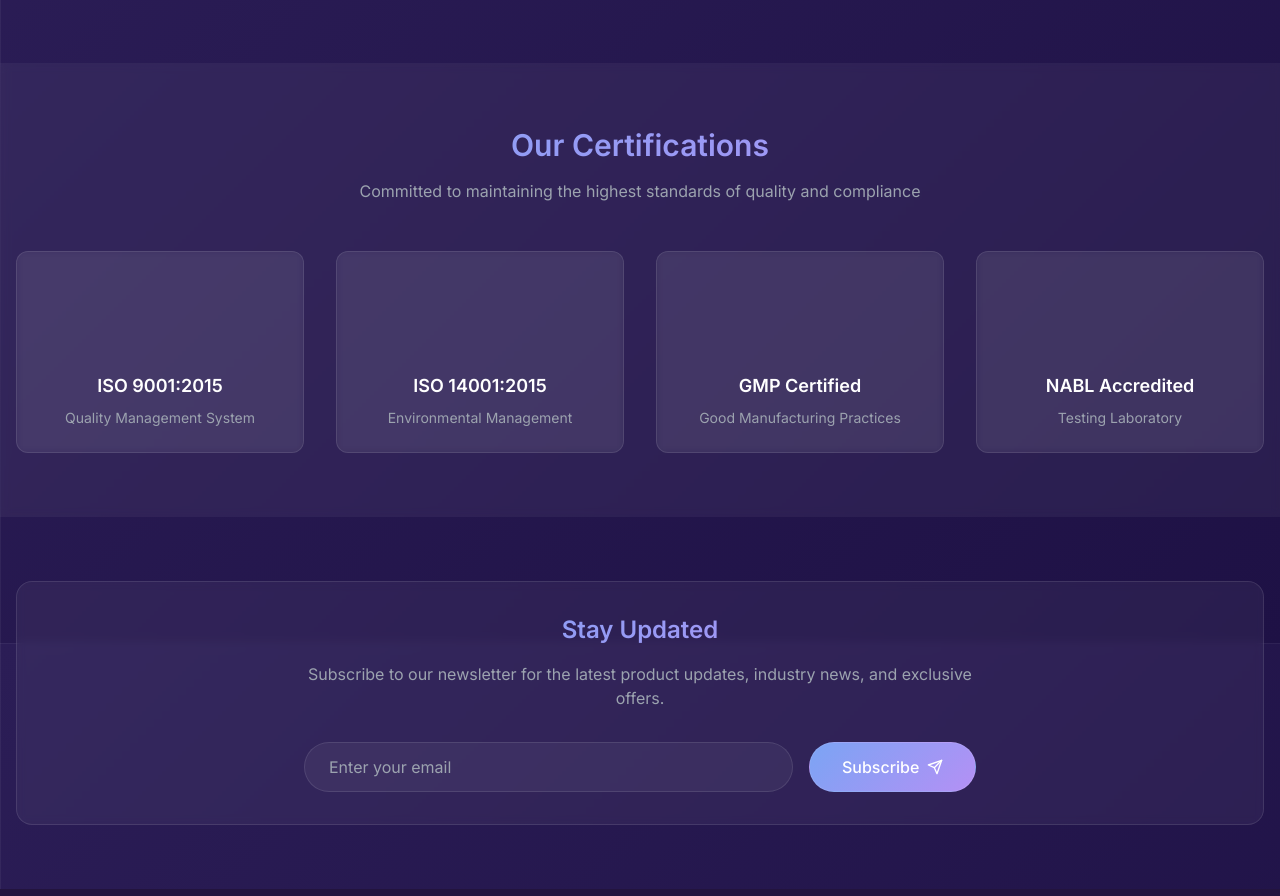
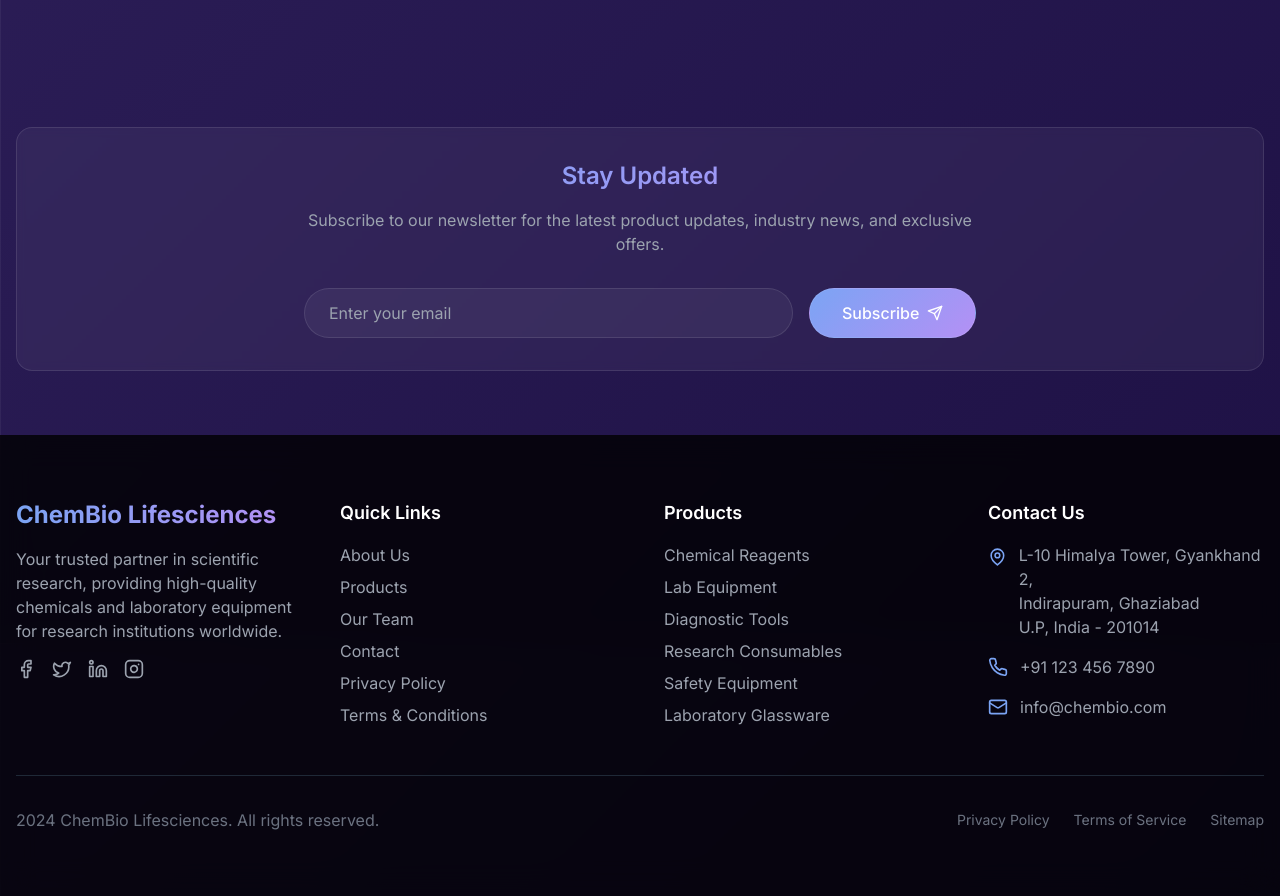
Before and after one commit to gauravitis/chembio-v4, a Next.js app: page / in a window 1280 px wide. Shown: the part 4222-5118 px from the top of the page. Built offline with nearby package versions, Linux system fonts and the light colour scheme; no server answers; grey boxes are pictures that could not be loaded.

Commit message:
Remove certifications section and enhance footer
- Removed certifications section from landing page
- Enhanced footer with 4-column layout
- Added social media links
- Added product categories
- Improved contact information with icons
- Added bottom links for privacy, terms, and sitemap

```diff
--- a/src/app/page.tsx
+++ b/src/app/page.tsx
@@ -8,6 +8,7 @@ import { useIntersectionObserver } from '@/hooks/use-intersection-observer';
 import { cn, throttle } from '@/lib/utils';
 import { TestimonialCard } from '@/components/ui/testimonial-card';
 import { NewsletterForm } from '@/components/ui/newsletter-form';
+import { Footer } from '@/components/ui/footer';
 
 interface ServiceCardProps {
   icon: string;
@@ -96,7 +97,6 @@ export default function Home() {
   const { elementRef: categoriesRef, isVisible: categoriesVisible } = useIntersectionObserver();
   const { elementRef: whyUsRef, isVisible: whyUsVisible } = useIntersectionObserver();
   const { elementRef: testimonialsRef, isVisible: testimonialsVisible } = useIntersectionObserver();
-  const { elementRef: certificationsRef, isVisible: certificationsVisible } = useIntersectionObserver();
 
   useEffect(() => {
     const handleParallax = (e: MouseEvent) => {
@@ -495,76 +495,15 @@ export default function Home() {
         </div>
       </section>
 
-      {/* Certifications & Accreditations */}
-      <section
-        ref={certificationsRef as React.RefObject<HTMLElement>}
-        className={cn(
-          "py-16 px-4 bg-white/5 backdrop-blur-sm section-fade-in will-change-transform",
-          certificationsVisible && "visible"
-        )}
-      >
-        <div className="max-w-7xl mx-auto">
-          <h3 className="text-2xl md:text-3xl font-semibold text-center text-gradient mb-4">
-            Our Certifications
-          </h3>
-          <p className="text-center text-gray-400 mb-12 max-w-2xl mx-auto">
-            Committed to maintaining the highest standards of quality and compliance
-          </p>
-          <div className="grid grid-cols-2 md:grid-cols-4 gap-6 md:gap-8">
-            {[
-              {
-                name: "ISO 9001:2015",
-                logo: "/certifications/iso-9001.png",
-                description: "Quality Management System"
-              },
-              {
-                name: "ISO 14001:2015",
-                logo: "/certifications/iso-14001.png",
-                description: "Environmental Management"
-              },
-              {
-                name: "GMP Certified",
-                logo: "/certifications/gmp.png",
-                description: "Good Manufacturing Practices"
-              },
-              {
-                name: "NABL Accredited",
-                logo: "/certifications/nabl.png",
-                description: "Testing Laboratory"
-              }
-            ].map((cert) => (
-              <div
-                key={cert.name}
-                className="group p-6 rounded-xl bg-white/5 backdrop-blur-sm border border-white/10 hover:bg-white/10 transition-all duration-300 hover:-translate-y-1 parallax-element text-center"
-                data-speed="1"
-              >
-                <div className="h-20 relative mb-4">
-                  <OptimizedImage
-                    src={cert.logo}
-                    alt={cert.name}
-                    fill
-                    quality={90}
-                    className="object-contain"
-                  />
-                </div>
-                <h4 className="text-lg font-semibold text-white mb-2">
-                  {cert.name}
-                </h4>
-                <p className="text-gray-400 text-sm">
-                  {cert.description}
-                </p>
-              </div>
-            ))}
-          </div>
-        </div>
-      </section>
-
       {/* Newsletter Subscription */}
       <section className="py-16 px-4">
         <div className="max-w-7xl mx-auto">
           <NewsletterForm />
         </div>
       </section>
+
+      {/* Footer */}
+      <Footer />
     </main>
   );
 }
--- a/src/components/ui/footer.tsx
+++ b/src/components/ui/footer.tsx
@@ -1,32 +1,60 @@
 'use client';
 
 import Link from 'next/link';
+import { Mail, Phone, MapPin, Facebook, Twitter, Linkedin, Instagram } from 'lucide-react';
 
 export function Footer() {
   return (
     <footer className="bg-black/80 backdrop-blur-lg text-gray-300">
-      <div className="max-w-7xl mx-auto px-4 py-12">
-        <div className="grid grid-cols-1 md:grid-cols-2 gap-8">
+      <div className="max-w-7xl mx-auto px-4 py-16">
+        <div className="grid grid-cols-1 md:grid-cols-2 lg:grid-cols-4 gap-8 lg:gap-12">
           {/* Company Info */}
-          <div>
-            <h3 className="text-2xl font-bold bg-gradient-to-r from-blue-200 via-indigo-300 to-purple-400 text-transparent bg-clip-text mb-4">
+          <div className="space-y-4">
+            <h3 className="text-2xl font-bold bg-gradient-to-r from-[#7BA4F4] to-[#B490F5] text-transparent bg-clip-text">
               ChemBio Lifesciences
             </h3>
-            <p className="text-gray-400 max-w-md">
+            <p className="text-gray-400">
               Your trusted partner in scientific research, providing high-quality chemicals
               and laboratory equipment for research institutions worldwide.
             </p>
-            <div className="mt-4">
-              <p className="text-gray-400">
-                L-10 Himalya Tower, Gyankhand 2,<br />
-                Indirapuram, Ghaziabad<br />
-                U.P, India - 201014
-              </p>
+            <div className="flex items-center gap-4">
+              <a
+                href="https://facebook.com"
+                target="_blank"
+                rel="noopener noreferrer"
+                className="text-gray-400 hover:text-[#7BA4F4] transition-colors"
+              >
+                <Facebook className="w-5 h-5" />
+              </a>
+              <a
+                href="https://twitter.com"
+                target="_blank"
+                rel="noopener noreferrer"
+                className="text-gray-400 hover:text-[#7BA4F4] transition-colors"
+              >
+                <Twitter className="w-5 h-5" />
+              </a>
+              <a
+                href="https://linkedin.com"
+                target="_blank"
+                rel="noopener noreferrer"
+                className="text-gray-400 hover:text-[#7BA4F4] transition-colors"
+              >
+                <Linkedin className="w-5 h-5" />
+              </a>
+              <a
+                href="https://instagram.com"
+                target="_blank"
+                rel="noopener noreferrer"
+                className="text-gray-400 hover:text-[#7BA4F4] transition-colors"
+              >
+                <Instagram className="w-5 h-5" />
+              </a>
             </div>
           </div>
 
           {/* Quick Links */}
-          <div className="md:text-right">
+          <div>
             <h4 className="text-lg font-semibold text-white mb-4">Quick Links</h4>
             <nav className="space-y-2">
               <Link href="/about" className="block text-gray-400 hover:text-white transition-colors">
@@ -41,14 +69,85 @@ export function Footer() {
               <Link href="/contact" className="block text-gray-400 hover:text-white transition-colors">
                 Contact
               </Link>
+              <Link href="/privacy" className="block text-gray-400 hover:text-white transition-colors">
+                Privacy Policy
+              </Link>
+              <Link href="/terms" className="block text-gray-400 hover:text-white transition-colors">
+                Terms & Conditions
+              </Link>
             </nav>
+          </div>
+
+          {/* Products */}
+          <div>
+            <h4 className="text-lg font-semibold text-white mb-4">Products</h4>
+            <nav className="space-y-2">
+              <Link href="/products?category=chemicals" className="block text-gray-400 hover:text-white transition-colors">
+                Chemical Reagents
+              </Link>
+              <Link href="/products?category=equipment" className="block text-gray-400 hover:text-white transition-colors">
+                Lab Equipment
+              </Link>
+              <Link href="/products?category=diagnostic" className="block text-gray-400 hover:text-white transition-colors">
+                Diagnostic Tools
+              </Link>
+              <Link href="/products?category=consumables" className="block text-gray-400 hover:text-white transition-colors">
+                Research Consumables
+              </Link>
+              <Link href="/products?category=safety" className="block text-gray-400 hover:text-white transition-colors">
+                Safety Equipment
+              </Link>
+              <Link href="/products?category=glassware" className="block text-gray-400 hover:text-white transition-colors">
+                Laboratory Glassware
+              </Link>
+            </nav>
+          </div>
+
+          {/* Contact Info */}
+          <div>
+            <h4 className="text-lg font-semibold text-white mb-4">Contact Us</h4>
+            <div className="space-y-4">
+              <div className="flex items-start gap-3">
+                <MapPin className="w-5 h-5 text-[#7BA4F4] mt-1" />
+                <p className="text-gray-400">
+                  L-10 Himalya Tower, Gyankhand 2,<br />
+                  Indirapuram, Ghaziabad<br />
+                  U.P, India - 201014
+                </p>
+              </div>
+              <div className="flex items-center gap-3">
+                <Phone className="w-5 h-5 text-[#7BA4F4]" />
+                <a href="tel:+911234567890" className="text-gray-400 hover:text-white transition-colors">
+                  +91 123 456 7890
+                </a>
+              </div>
+              <div className="flex items-center gap-3">
+                <Mail className="w-5 h-5 text-[#7BA4F4]" />
+                <a href="mailto:info@chembio.com" className="text-gray-400 hover:text-white transition-colors">
+                  info@chembio.com
+                </a>
+              </div>
+            </div>
           </div>
         </div>
 
-        <div className="mt-8 pt-8 border-t border-gray-800">
-          <p className="text-center text-gray-500">
-            © {new Date().getFullYear()} ChemBio Lifesciences. All rights reserved.
-          </p>
+        <div className="mt-12 pt-8 border-t border-gray-800">
+          <div className="flex flex-col md:flex-row justify-between items-center gap-4">
+            <p className="text-gray-500 text-center md:text-left">
+              {new Date().getFullYear()} ChemBio Lifesciences. All rights reserved.
+            </p>
+            <div className="flex items-center gap-6">
+              <Link href="/privacy" className="text-gray-500 hover:text-white text-sm transition-colors">
+                Privacy Policy
+              </Link>
+              <Link href="/terms" className="block text-gray-500 hover:text-white text-sm transition-colors">
+                Terms of Service
+              </Link>
+              <Link href="/sitemap" className="text-gray-500 hover:text-white text-sm transition-colors">
+                Sitemap
+              </Link>
+            </div>
+          </div>
         </div>
       </div>
     </footer>
```
